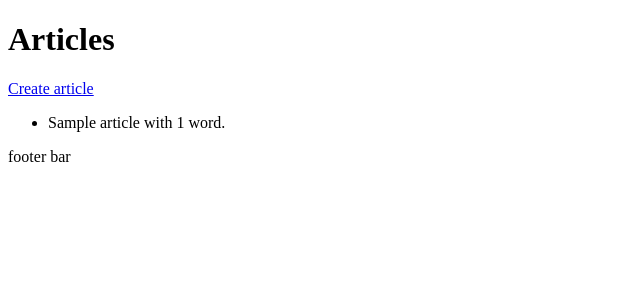
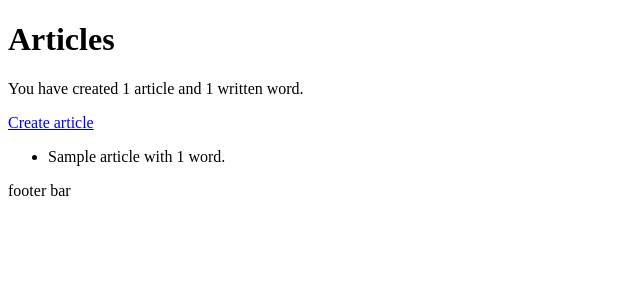
Before and after one commit to heinan-ai/article_project, a Django app: page /articles/ in a window 1280 px wide. Shown: the part 55-355 px from the top of the page, without its empty margins (0-640 px from the left). Run offline with Django 5.2, Linux system fonts and the light colour scheme; a user stored in the database is signed in; tables that the repository leaves empty hold one stand-in row (values such as "Sample post"); some libraries are stand-ins or nearby versions.

Commit message:
add some article features and a markdown editor for creating articles.

```diff
--- a/article/models.py
+++ b/article/models.py
@@ -13,6 +13,21 @@ class UserProfile(AbstractUser):
     objects = UserProfileManager()
     USERNAME_FIELD = "email"
     REQUIRED_FIELDS = []
+
+
+    @property
+    def article_count(self):
+        return self.articles.count()
+
+
+    @property
+    def written_words(self):
+        return self.articles.aggregate(models.Sum("word_count"))["word_count__sum"] or 0
+
+
+
+
+
 
 
 
@@ -39,7 +54,7 @@ class Article(models.Model):
     )
     created_at = models.DateTimeField(gettext_lazy("created at"), auto_now_add=True)
     updated_at = models.DateTimeField(gettext_lazy("updated at"), auto_now=True)
-    creator = models.ForeignKey(settings.AUTH_USER_MODEL, verbose_name=gettext_lazy("writer"), on_delete=models.CASCADE, related_name="artiles")
+    creator = models.ForeignKey(settings.AUTH_USER_MODEL, verbose_name=gettext_lazy("writer"), on_delete=models.CASCADE, related_name="articles")
 
 
     def save(self, *args, **kwargs):
--- a/django_project/settings.py
+++ b/django_project/settings.py
@@ -41,6 +41,7 @@ DJANGO_APPS = [
     'django.contrib.sessions',
     'django.contrib.messages',
     'django.contrib.staticfiles',
+    'django.contrib.humanize',
 ]
 
 THIRD_PARTY_APPS = [
--- a/templates/article/base.html
+++ b/templates/article/base.html
@@ -4,6 +4,8 @@
     <meta charset="UTF-8">
     <meta name="viewport" content="width=device-width, initial=scale=1.0">
     <title>Django Project</title>
+    <link rel="stylesheet" href="https://cdn.jsdelivr.net/npm/easymde/dist/easymde.min.css">
+<script src="https://cdn.jsdelivr.net/npm/easymde/dist/easymde.min.js"></script>
 </head>
 <body>
     <nav>
@@ -26,5 +28,8 @@
 
     {% endblock content %}
     <footer>footer bar</footer>
+    {% block page_js %}
+
+    {% endblock page_js %}
 </body>
 </html>
--- a/templates/article/create_article.html
+++ b/templates/article/create_article.html
@@ -1,5 +1,5 @@
 <!-- templates/article/create_article.html -->
-{% extends "article/base.html" %}
+{% extends "article/layouts/base_form.html" %}
     {% block content %}
     <h1>Create Article</h1>
     <form method="POST">
--- a/templates/article/home.html
+++ b/templates/article/home.html
@@ -1,7 +1,11 @@
 <!-- templates/article/home.html -->
 {% extends "article/base.html"%}
+{% load humanize %}
     {% block content %}
     <h1>Articles</h1>
+    <p>
+        You have created {{user.article_count | intcomma }} article{{user.article_count|pluralize}} and {{user.written_words | intcomma }} written word{{article.written_words|pluralize}}.
+    </p>
     <a href="{% url "create_article" %}">Create article</a>
     {% if articles %}
     <ul>
--- a/templates/article/update_article.html
+++ b/templates/article/update_article.html
@@ -1,5 +1,5 @@
 <!-- templates/article/create_article.html -->
-{% extends "article/base.html" %}
+{% extends "article/layouts/base_form.html" %}
     {% block content %}
     <h1>Edit Article</h1>
     <p>{{ article.word_count }} word{{ article.word_count | pluralize }}.</p>
```
Also changed, not shown: templates/article/layouts/base_form.html (added, +17 -0 lines).
